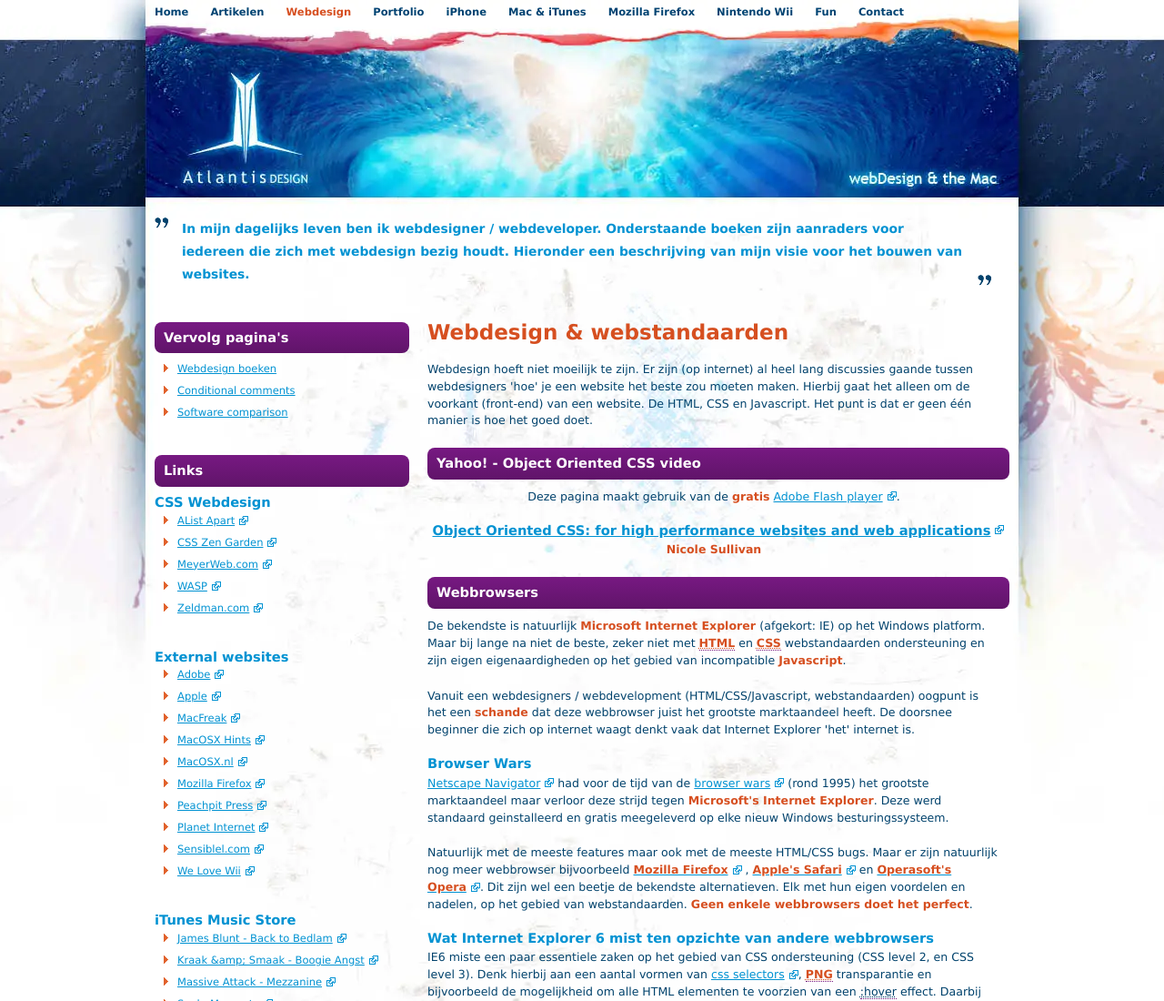
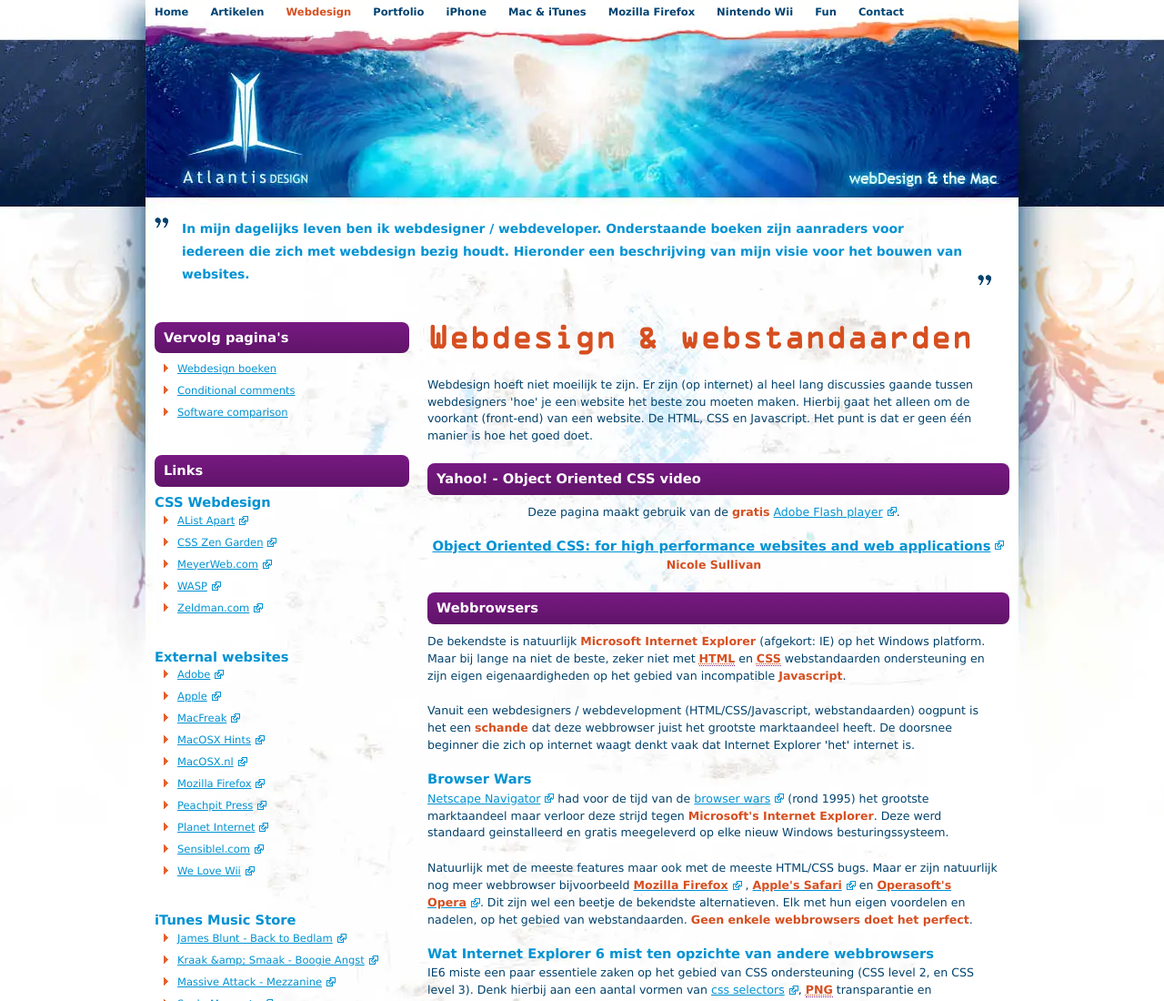
Before and after one commit to dutchwebworks/atlantisdesign, an Astro site: page /webdesign in a window 1280 px wide. Shown: the top 1100 px of the page at 91% size. Built offline with nearby package versions, Linux system fonts and the light colour scheme; Astro itself is replaced by a stand-in of ours.

Commit message:
Added custom font. Also added to PWA precache

```diff
--- a/public/sw.js
+++ b/public/sw.js
@@ -13,6 +13,7 @@
   { url: "/themes/ocean-view/img/mainbg.jpg", revision: revision },
   { url: "/themes/ocean-view/img/qoute.gif", revision: revision },
   { url: "/themes/ocean-view/img/mainbg-small.jpg", revision: revision },
+  { url: "/fonts/OCRAStd.otf", revision: revision },
 ]);
 
 // Runtime - caching
--- a/public/themes/ocean-view/css/style.css
+++ b/public/themes/ocean-view/css/style.css
@@ -11,6 +11,15 @@
 Light blue bg	#E2F1F7		(code, background colors)
 
 */
+
+/* Font
+============================================== */
+
+@font-face {
+	font-family: "OCRAStd";
+	src: url(/fonts/OCRAStd.otf) format("opentype");
+}
+
 
 /* 960 grid
 ============================================== */
@@ -321,10 +330,10 @@
 
 .content h1 {
 	color: #d64f20;
-	font-family: steak, Verdana, Helvetica, Arial, sans-serif;
-	font-size: 2.2em;
+	font-family: "OCRAStd", Verdana, Helvetica, Arial, sans-serif;
+	font-size: 2rem;
 	font-weight: bold;
-	line-height: 1em;
+	line-height: 2.5rem;
 	margin-right: 10px;
 	margin-bottom: 20px;
 }
--- a/src/components/Head.astro
+++ b/src/components/Head.astro
@@ -34,6 +34,8 @@
 
 <link href="/themes/ocean-view/css/style.css" rel="stylesheet" type="text/css" media="screen" />
 
+<link rel="preload" as="font" href="/fonts/OCRAStd.otf" type="font/opentype" crossorigin>
+
 <script src="/themes/base/js/functions.js" defer></script>
 
 <script src="/themes/base/js/common.js" defer></script>
```
